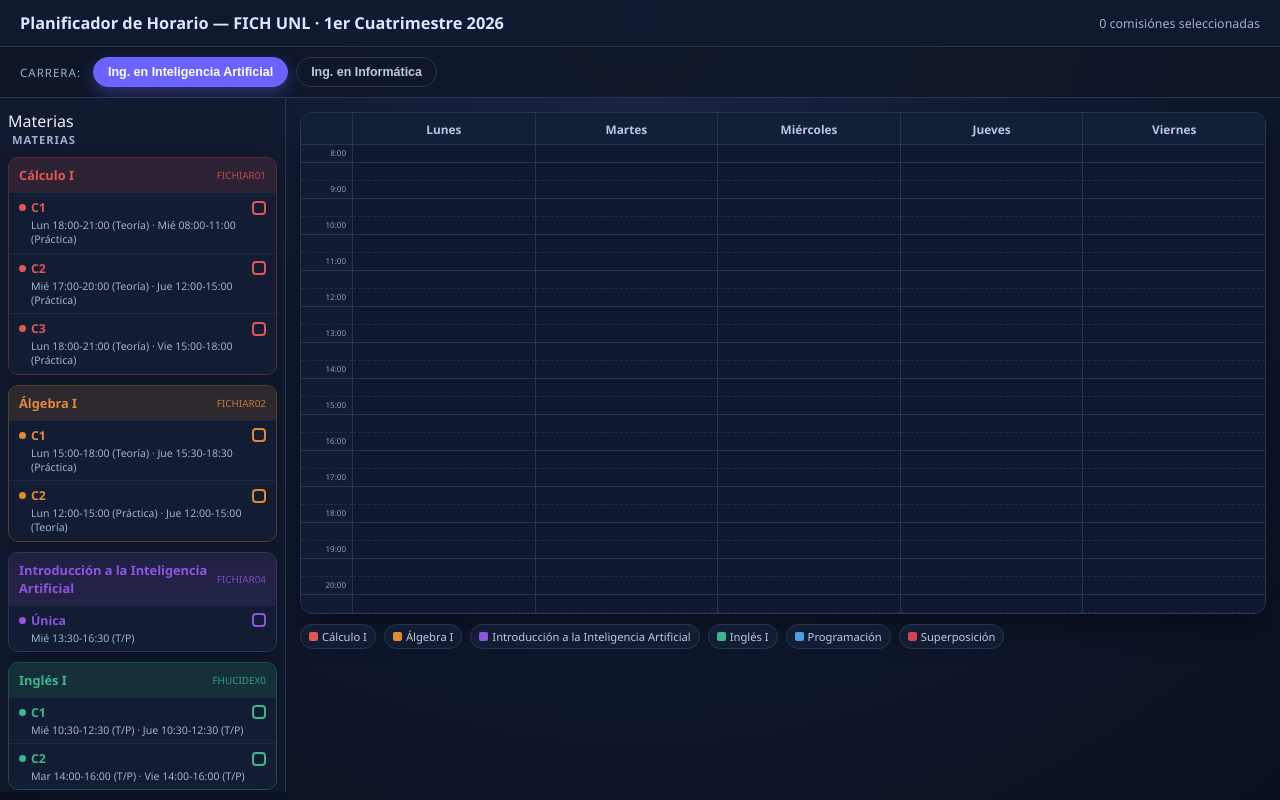
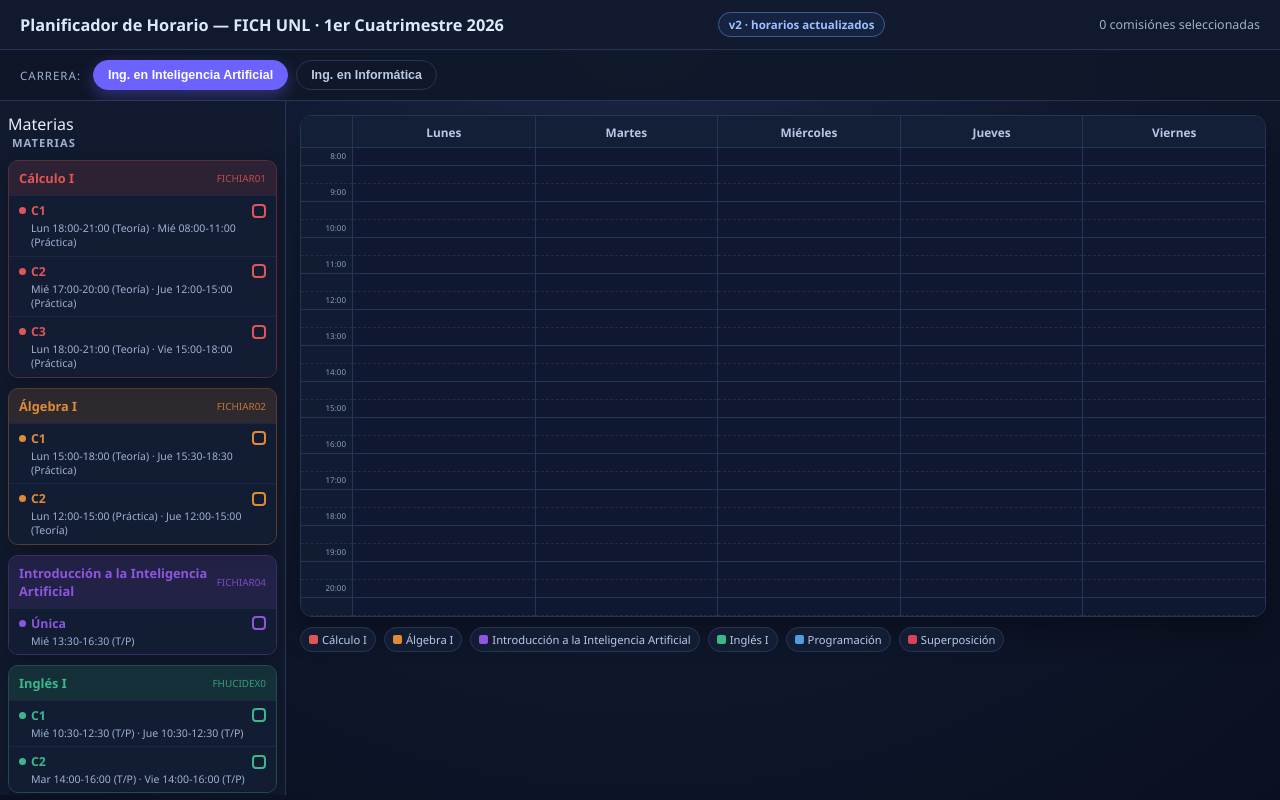
Before and after one commit to FrancoEscob/horario-fich-unl-2026, a plain HTML site: page horario_fich_v3.html in a window 1280 px wide. Drawn offline with nearby package versions, Linux system fonts and the light colour scheme.

Commit message:
Add visible v2 badge to planner
Co-authored-by: factory-droid[bot] <138933559+factory-droid[bot]@users.noreply.github.com>

```diff
--- a/horario_fich_v3.html
+++ b/horario_fich_v3.html
@@ -41,6 +41,17 @@
   }
   header h1 { font-size: 1.02rem; color: #dce8ff; font-weight: 700; }
   header span { font-size: 0.78rem; color: var(--muted); }
+  .version-badge {
+    display: inline-flex;
+    align-items: center;
+    padding: 4px 10px;
+    border-radius: 999px;
+    border: 1px solid #3d5c96;
+    background: #14233f;
+    color: #9dc0ff;
+    font-size: 0.72rem;
+    font-weight: 700;
+  }
 
   .career-bar {
     background: rgba(15, 23, 40, 0.9);
@@ -226,6 +237,7 @@
 <header>
   <button class="hamburger" onclick="toggleSidebar()" aria-label="Abrir materias">☰</button>
   <h1>Planificador de Horario — FICH UNL · 1er Cuatrimestre 2026</h1>
+  <div class="version-badge">v2 · horarios actualizados</div>
   <span id="selectedCount">0 comisiones seleccionadas</span>
 </header>
 
```
